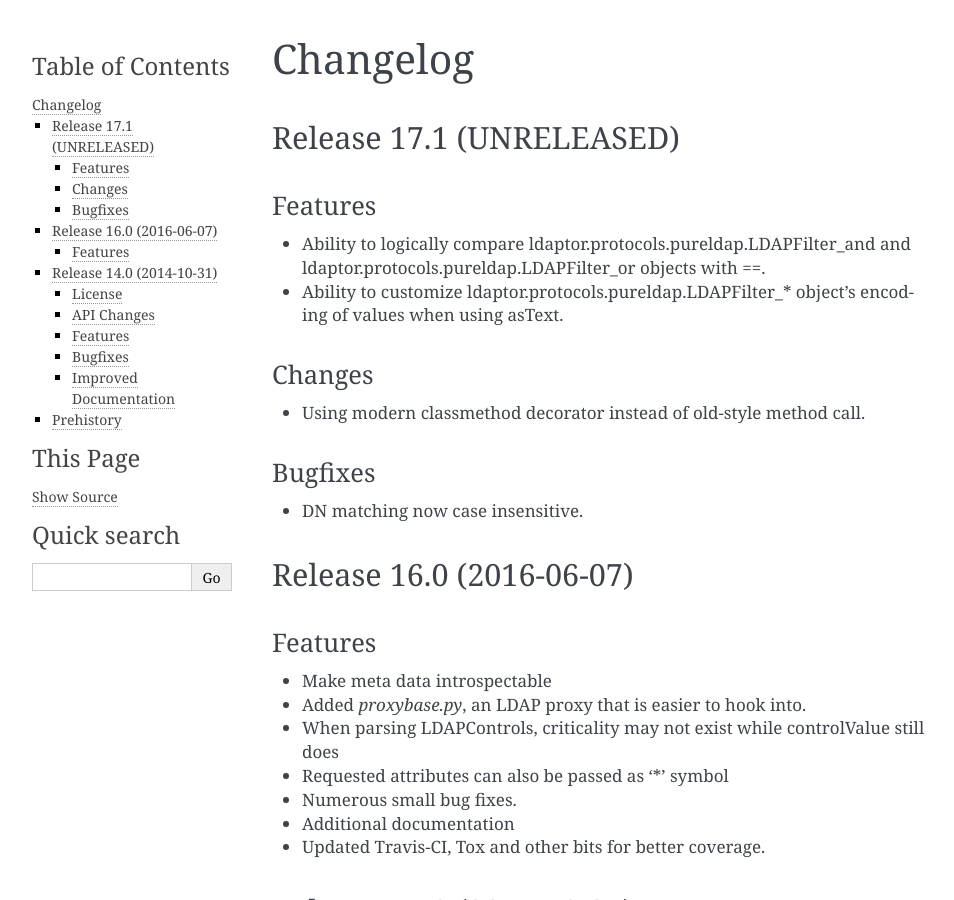
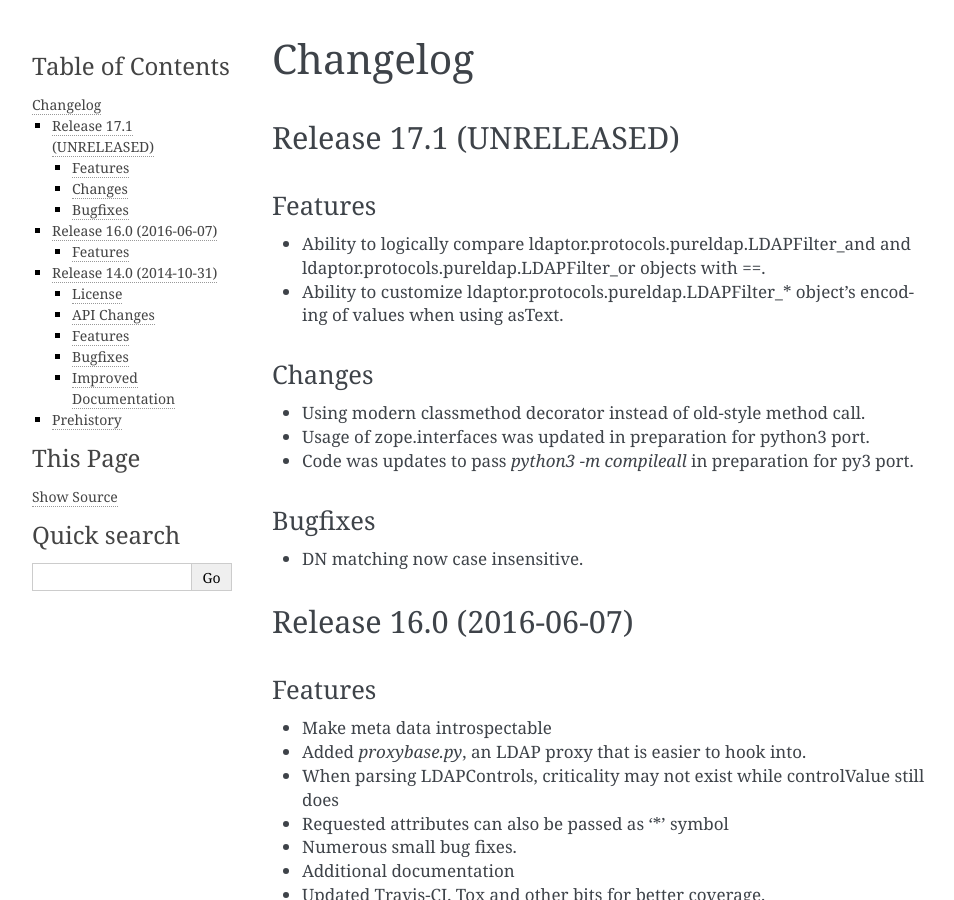
Before and after one commit to twisted/ldaptor, a Sphinx documentation site: the page built from docs/source/NEWS.rst, in a window 1280 px wide and 900 px high. Shown: the whole window, without its empty margins (148-1102 px from the left). Built offline with Sphinx 7.4.7, drawn with Linux system fonts in a browser that asks for light colours.

Commit message:
Update release notes.

```diff
--- a/docs/source/NEWS.rst
+++ b/docs/source/NEWS.rst
@@ -14,6 +14,8 @@ Changes
 ^^^^^^^
 
 - Using modern classmethod decorator instead of old-style method call.
+- Usage of zope.interfaces was updated in preparation for python3 port.
+- Code was updates to pass `python3 -m compileall` in preparation for py3 port.
 
 Bugfixes
 ^^^^^^^^
```
